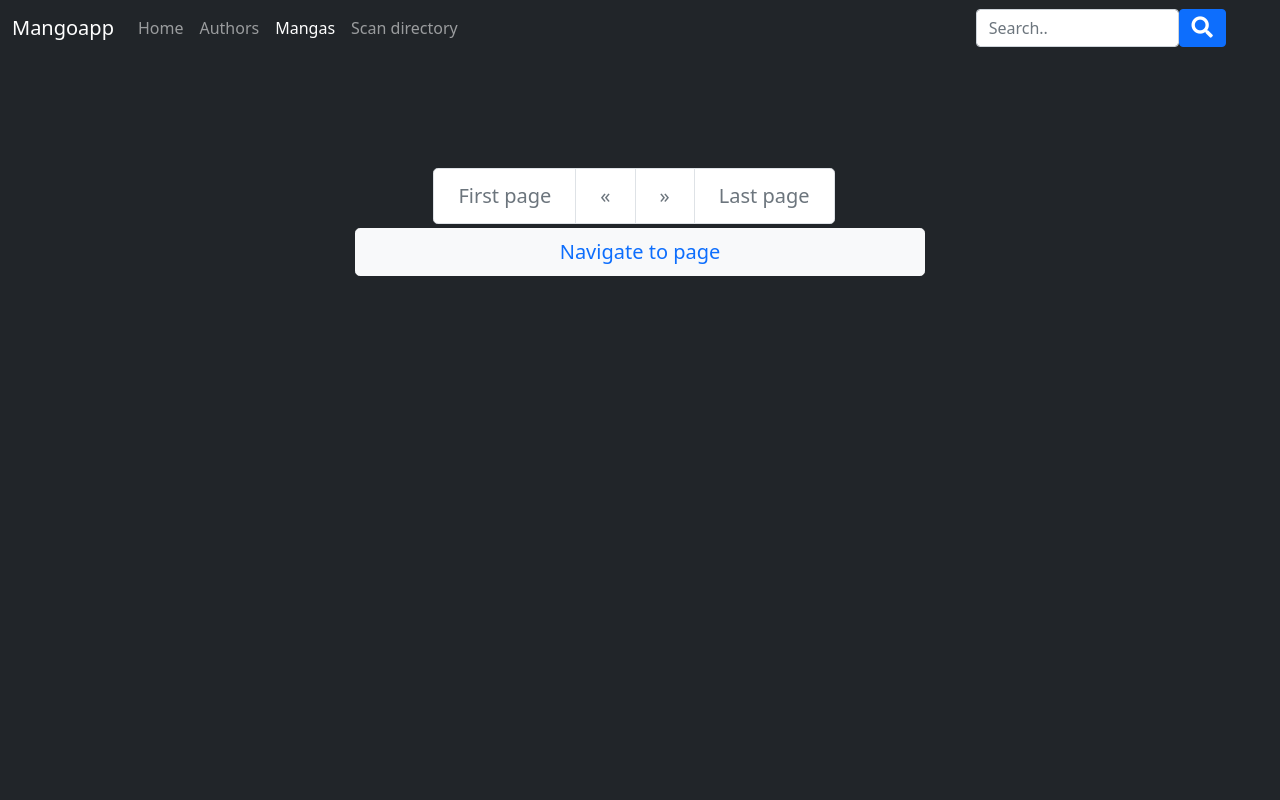
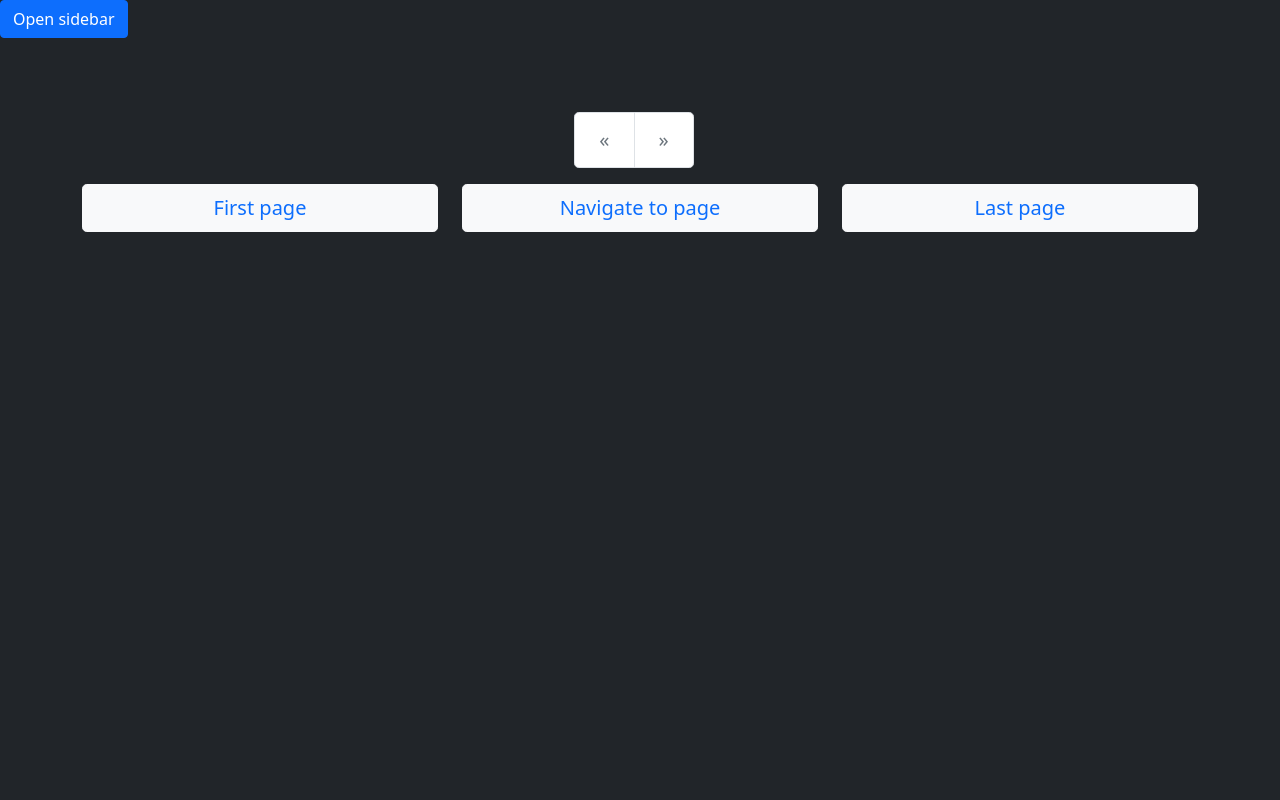
Before and after one commit to ArkadRadz/mangoapp, a Flask app: page /mangas in a window 1280 px wide. Run offline with Flask 2, Linux system fonts and the light colour scheme; data that the repository does not hold is empty; some libraries are stand-ins or nearby versions.

Commit message:
Improve UX after feedback
- add clear cache route
- redesign navbar as sidebar with options to include additional elements
- add fit to height/original size buttons with persisting setting

```diff
--- a/main.py
+++ b/main.py
@@ -22,7 +22,6 @@ def home():
 @app.route('/search')
 def search():
     mangas = None
-    authors = None
 
     query = request.args.get('query')
     current_page = request.args.get('page')
@@ -35,9 +34,15 @@ def search():
 
     return render_template('search.html', mangas=mangas, query=query)
 
+@app.route('/clear-cache')
+def clear_cache():
+    cache.init_app(app, config=app.config)
+
+    with app.app_context():
+        cache.clear()
+
 @app.route('/mangas', defaults={'current_page': 1})
 @app.route('/mangas/<int:current_page>')
-@cache.cached(timeout=50)
 def mangas(current_page):
     manga_query = db.session.query(Manga).order_by(Manga.id).paginate(page=current_page, per_page=9)
 
@@ -45,7 +50,6 @@ def mangas(current_page):
 
 @app.route('/manga/<int:id>', defaults={'current_page': 1})
 @app.route('/manga/<int:id>/<int:current_page>')
-@cache.cached(timeout=50)
 def manga_overview(id, current_page):
     manga = db.session.query(Manga).get(id)
     manga_images = db.session.query(Image).filter_by(manga_id=manga.id).paginate(page=current_page, per_page=30)
@@ -55,7 +59,6 @@ def manga_overview(id, current_page):
 
 @app.route('/manga/read/<int:manga_id>', defaults={'page_number': 1}, strict_slashes=False)
 @app.route('/manga/read/<int:manga_id>/<int:page_number>')
-@cache.cached(timeout=50)
 def manga_page(manga_id, page_number):
     manga_result = db.session.query(Manga).get(manga_id)
     image = manga_result.images[page_number - 1]
@@ -65,7 +68,6 @@ def manga_page(manga_id, page_number):
 
 @app.route('/authors', defaults={'current_page': 1})
 @app.route('/authors/<int:current_page>')
-@cache.cached(timeout=50)
 def authors(current_page):
     author_query = db.session.query(Author).order_by(Author.id).paginate(page=current_page, per_page=25)
 
@@ -73,7 +75,7 @@ def authors(current_page):
 
 @app.route('/author/<int:id>', defaults={'current_page': 1}, strict_slashes=False)
 @app.route('/author/<int:id>/<int:current_page>')
-@cache.cached(timeout=50)
+
 def author_overview(id, current_page):
     author = db.session.query(Author).get(id)
     author_mangas = db.session.query(Manga).filter_by(author_id=author.id).paginate(page=current_page, per_page=9)
--- a/templates/base.html
+++ b/templates/base.html
@@ -13,7 +13,28 @@
     <link href="{{ url_for('static', filename="assets/css/all.css") }}" rel="stylesheet" />
   </head>
   <body class="bg-dark text-white">
-    {% include "nav.html" %}
+    <div class="top-0 start-0 position-fixed h-100">
+      <div class="position-sticky" style="z-index: 100">
+          <button class="btn btn-primary w-100" type="button" data-bs-toggle="collapse" onclick="setExpandedCookie()"
+          data-bs-target="#readerSidebar" aria-expanded="false" aria-controls="readerSidebar">
+              Open sidebar
+          </button>
+      </div>
+
+      <div id="readerSidebar"
+      class="collapse-horizontal collapse position-sticky top-0 h-100 bg-black {% if request.cookies.get('show_sidebar') == 'true' %}show{% endif %}" >
+        <div class="h-100" style="width: 12vw;">
+          <div class="container d-block">
+            {% include 'nav.html' %}
+
+            <hr/>
+
+            {% block additional_element %}
+            {% endblock %}
+          </div>
+        </div>
+      </div>
+    </div>
 
     <main role="main" class="container">
       {% for message in get_flashed_messages() %}
@@ -25,6 +46,17 @@
 
     <script type="text/javascript" src="{{ url_for('static', filename="assets/js/jquery.js") }}"></script>
     <script type="text/javascript" src="{{ url_for('static', filename="assets/js/bootstrap.bundle.min.js") }}"></script>
+
+    <script>
+      function setExpandedCookie() {
+        setTimeout(() => {
+          let isActive = document.getElementById('readerSidebar').classList.contains('show');
+          document.cookie = `show_sidebar=${isActive}; path=/`;
+          console.log(document.cookie);
+        }, 500);
+      }
+    </script>
+
     {% block scripts %}{% endblock %}
   </body>
 </html>
--- a/templates/manga_images.html
+++ b/templates/manga_images.html
@@ -7,7 +7,7 @@
             {% set page_path = url_for('manga_page', manga_id=image.manga_id, page_number=loop.index) %}
             {% set image_path = "thumbnails" + "/" + manga.dir_name + "/" + image.path|convert_to_thumbnail %}
 
-            {{ macro.render_image_link_card(image_path, '30vh', page_path) }}
+            {{ macro.render_image_link_card(image_path, '25vh', page_path) }}
 
             {% endfor %}
         </div>
--- a/templates/nav.html
+++ b/templates/nav.html
@@ -1,43 +1,30 @@
-<nav class="navbar navbar-expand-lg navbar-dark bg-dark">
-  <div class="container-fluid">
-    <a class="navbar-brand" href="#">Mangoapp</a>
-    <button class="navbar-toggler" type="button" data-bs-toggle="collapse" data-bs-target="#navbarSupportedContent" aria-controls="navbarSupportedContent" aria-expanded="false" aria-label="Toggle navigation">
-      <span class="navbar-toggler-icon"></span>
-    </button>
-    <div class="collapse navbar-collapse" id="navbarSupportedContent">
 {% set current_page = request.path %}
-      <ul class="navbar-nav me-auto mb-2 mb-lg-0">
-        <li class="nav-item">
-          <a class="nav-link {% if current_page == "/" %}active{% endif %}" href="{{ url_for('home') }}">
+<div class="list-group mb-3">
+  <a class="list-group-item list-group-item-action mt-3 {% if current_page == "/" %}active{% endif %}"
+  href="{{ url_for('home') }}">
     Home
   </a>
-        </li>
-        <li class="nav-item">
-        <a class="nav-link {% if current_page == "/authors" %}active{% endif %}" href="{{ url_for('authors') }}">
+  <a class="list-group-item list-group-item-action {% if current_page == "/authors" %}active{% endif %}"
+  href="{{ url_for('authors') }}">
     Authors
   </a>
-        </li>
-        <li class="nav-item">
-        <a class="nav-link {% if current_page == "/mangas" %}active{% endif %}" href="{{ url_for('mangas') }}">
+  <a class="list-group-item list-group-item-action {% if current_page == "/mangas" %}active{% endif %}"
+  href="{{ url_for('mangas') }}">
       Mangas
   </a>
-        </li>
-        <li class="nav-item">
-        <a class="nav-link {% if current_page == "/scan" %}active{% endif %}" href="{{ url_for('scan') }}">
+  <a class="list-group-item list-group-item-action {% if current_page == "/scan" %}active{% endif %}"
+  href="{{ url_for('scan') }}">
       Scan directory
   </a>
-        </li>
-      </ul>
+</div>
+
+<div class="row">
   <form action="{{ url_for('search') }}" method="GET">
-        <div class="row">
-          <div class="col-md-8 px-0 mx-0">
+    <div class="col px-0 mx-0">
       <input class="form-control" type="text" name="query" id="query" placeholder="Search..">
     </div>
-          <div class="col-md-2 px-0 mx-0">
-            <button type="submit" class="btn btn-primary btn-square"><i class="fa fa-search fa-lg"></i></button>
-          </div>
+    <div class="col px-0 mx-0">
+      <button type="submit" class="btn btn-primary btn-square w-100"><i class="fa fa-search fa-lg"></i></button>
     </div>
   </form>
 </div>
-  </div>
-</nav>
--- a/templates/pagination.html
+++ b/templates/pagination.html
@@ -17,12 +17,7 @@
 
 <div class="container">
     <div class="row">
-        <ul class="pagination pagination-lg justify-content-center mt-3 mb-1" id="pageList">
-            <li class="page-item {% if elements.has_prev == False %}disabled{% endif %}">
-                <a href="{{ first_page_url }}" class="page-link">
-                    <span>First page</span>
-                </a>
-            </li>
+        <ul class="pagination pagination-lg flex-wrap justify-content-center mt-3" id="pageList">
             <li class="page-item {% if elements.has_prev == False %}disabled{% endif %}">
                 <a class="page-link" href="{{ prev_page_url }}" aria-label="Previous">
                 <span aria-hidden="true">&laquo;</span>
@@ -70,18 +65,27 @@
                 <span class="sr-only">Next</span>
                 </a>
             </li>
-            <li class="page-item {% if elements.has_next == False %}disabled{% endif %}">
-                <a href="{{ last_page_url }}" class="page-link">
-                    <span>Last page</span>
-                </a>
-            </li>
         </ul>
     </div>
-    <div class="row text-center justify-content-center">
-        <button type="button" onclick="moveToPage(1, {{ elements.pages }})"
-        class="btn btn-light text-primary btn-lg w-50">
-            Navigate to page
-        </button>
+    <div class="row text-center justify-content-center mb-3">
+        <div class="col">
+            <a href="{{ first_page_url }}"
+            class="btn btn-light text-primary btn-lg w-100" {% if elements.has_prev == False %}disabled{% endif %}>
+                <span>First page</span>
+            </a>
+        </div>
+        <div class="col">
+            <button type="button" onclick="moveToPage(1, {{ elements.pages }})"
+            class="btn btn-light text-primary btn-lg w-100">
+                Navigate to page
+            </button>
+        </div>
+        <div class="col">
+            <a href="{{ last_page_url }}"
+            class="btn btn-light text-primary btn-lg w-100" {% if elements.has_next == False %}disabled{% endif %}>
+                <span>Last page</span>
+            </a>
+        </div>
     </div>
 </div>
 
```
Also changed, not shown: templates/manga_page.html (+106 -12 lines), templates/scan.html (+6 -6 lines), readme.md. Lines whose indentation alone changed are shown as unchanged.
